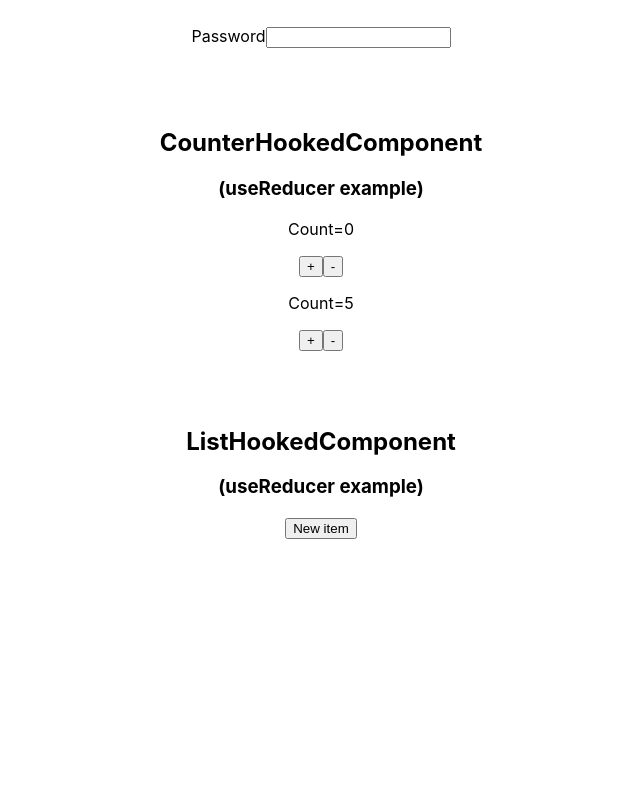
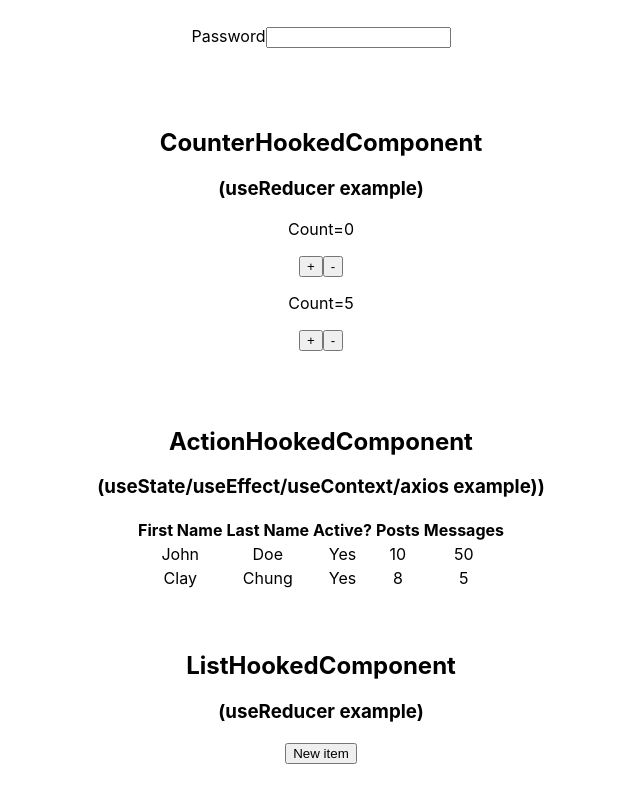
Before and after one commit to fszostak/react-hooks-example, a React (Create React App) app: page / in a window 1280 px wide. Shown: the part 943-1743 px from the top of the page, without its empty margins (319-959 px from the left). Before the commit the page ends 1518 px from the top, so only its background shows below. Built offline with nearby package versions, Linux system fonts and the light colour scheme; data requests are answered from the project's data file.

Commit message:
ActionHookedComponent added

```diff
--- /dev/null
+++ b/db.json
@@ -0,0 +1,20 @@
+{
+  "users": [
+    {
+      "id": 1,
+      "firstName": "John",
+      "lastName": "Doe",
+      "active": true,
+      "posts": 10,
+      "messages": 50
+    },
+    {
+      "id": 8,
+      "firstName": "Clay",
+      "lastName": "Chung",
+      "active": true,
+      "posts": 8,
+      "messages": 5
+    }
+  ]
+ }
--- a/src/App.js
+++ b/src/App.js
@@ -7,6 +7,7 @@ import My from './components/MyHookedComponent'
 import Another from './components/AnotherHookedComponent'
 import Counter from './components/CounterHookedComponent'
 import List from './components/ListHookedComponent'
+import Action from './components/ActionHookedComponent'
 
 import { LangContext, loadTranslations, defaultLanguage, languageList } from './lang/LangContext'
 
@@ -62,6 +63,12 @@ function App(props) {
           </section>
 
           <section>
+            <h1>ActionHookedComponent</h1>
+            <h3>(useState/useEffect/useContext/axios example))</h3>
+            <Action />
+          </section>
+
+          <section>
             <h1>ListHookedComponent</h1>
             <h3>(useReducer example)</h3>
             <List />
--- /dev/null
+++ b/src/components/ActionHookedComponent.js
@@ -0,0 +1,59 @@
+import React, {useState, useEffect, useContext } from 'react';
+import axios from 'axios';
+
+import { LangContext } from '../lang/LangContext';
+
+const ActionHookedComponent = () => {
+  const [data, setData] = useState([]);
+  const [loading, setLoading] = useState(true);
+  const [error, setError] = useState('');
+
+  const lang = useContext(LangContext);
+
+  useEffect(() => {
+    const fetchData = async () => {
+      try {
+        const result = await axios(`http://localhost:4000/users`);
+        setData(result.data);
+      } catch (e) {
+        setError(e.message || 'Unexpected error. ');
+      }
+      setLoading(false);
+    };
+
+    fetchData();
+  }, []);
+
+  if (loading) {
+    return <div>Loading</div>
+  }
+  if (error) {
+    return <div style={{color: 'red'}}>ERROR: {error}. Try to start mockup server, type: yarn run mock</div>
+  }
+
+  return (
+    <table align="center">
+      <thead>
+      <tr>
+        <th>{lang.t("First Name")}</th>
+        <th>{lang.t("Last Name")}</th>
+        <th>{lang.t("Active?")}</th>
+        <th>{lang.t("Posts")}</th>
+        <th>{lang.t("Messages")}</th>
+      </tr>
+      </thead>
+    <tbody>
+    {data.map(u =>
+    <tr key={u.id}>
+      <td>{u.firstName}</td>
+      <td>{u.lastName}</td>
+      <td>{u.active ? 'Yes' : 'No'}</td>
+      <td>{u.posts}</td>
+      <td>{u.messages}</td>
+    </tr>
+    )}
+    </tbody>
+    </table>
+  );
+}
+export default ActionHookedComponent;
--- a/src/lang/translations-es.json
+++ b/src/lang/translations-es.json
@@ -1,5 +1,10 @@
 {
   "Name": "Nombre",
   "Surname": "Apellido",
-  "Width": "Ancho"
+  "Width": "Ancho",
+  "First Name": "Nombre",
+  "Last Name": "Apelido",
+  "Active?": "Activo?",
+  "Posts": "Posts",
+  "Messages": "Mensajes"
 }
--- a/src/lang/translations-pt.json
+++ b/src/lang/translations-pt.json
@@ -1,5 +1,10 @@
 {
   "Name": "Nome",
   "Surname": "Sobrenome",
-  "Width": "Largura"
+  "Width": "Largura",
+  "First Name": "Nome",
+  "Last Name": "Sobrenome",
+  "Active?": "Ativo?",
+  "Posts": "Postagens",
+  "Messages": "Mensagens"
 }
```
Also changed, not shown: mock-server.js (added, +12 -0 lines), package.json (+7 -2 lines), 1 other file (tests, documents, lock files or other folders).
